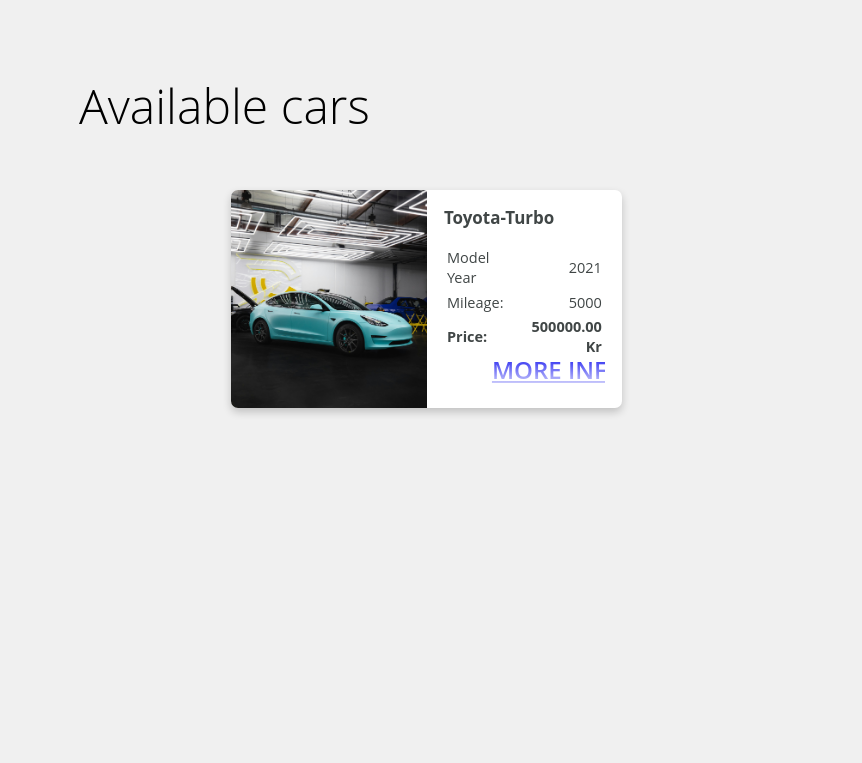
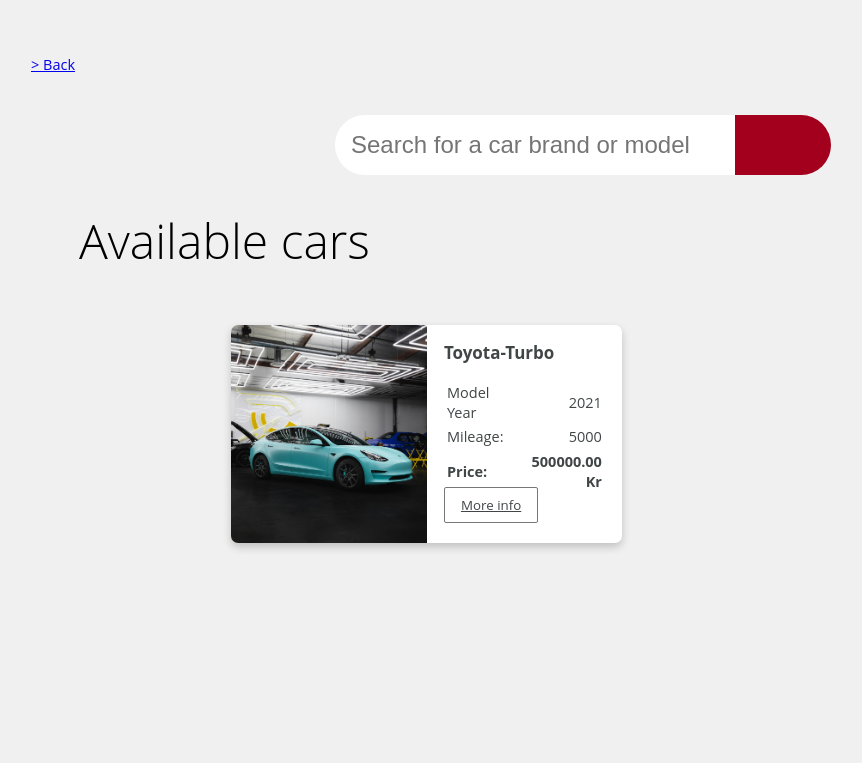
Before and after one commit to Cyber-pgp/virtual-car-dealership, a Django app: page /listings/ in a window 1280 px wide. Shown: the part 101-864 px from the top of the page, without its empty margins (9-871 px from the left). Run offline with Django 5.2, Linux system fonts and the light colour scheme; data comes from the database, SQL or seed files in the repository.

Commit message:
clean the detail page

```diff
--- a/cars/views.py
+++ b/cars/views.py
@@ -18,5 +18,15 @@ def car_details(request, car_id):
 
 def search(request):
     query = request.GET.get('q')
-    cars = Car.objects.filter(model__icontains=query) if query else Car.objects.all()
+    cars = Car.objects.all()
+
+    if query:
+        cars = Car.objects.filter(
+
+            Q(make__icontains=query) |
+            Q(model__icontains=query) |
+            Q(fuel__icontains=query)
+        )
+    else:
+        cars = []
     return render(request, 'cars/search.html', {'cars': cars, 'query': query})
--- a/static/css/styles.css
+++ b/static/css/styles.css
@@ -275,10 +275,28 @@ form.search::after {
     margin-top: auto;
     padding: 0.6em 1.2em;
     font-size: 0.92em;
+    color: #161a1a;
+    background: none;
+    border: 0.5px solid #777;
+    border-radius: 2px;
+}
+
+.card-body a {
+    min-width: 8.3em;
+    flex: none;
+    /* align-self: flex-start; */
+    margin-top: auto;
+    padding: 0.6em 1.2em;
+    font-size: 0.92em;
     color: #404646;
     background: none;
     border: 0.5px solid #777;
     border-radius: 2px;
+}
+
+.card-body a:hover {
+    border-color: #d099a0;
+    color: white;
 }
 
 .card-body button:hover {
--- a/templates/cars/car_details.html
+++ b/templates/cars/car_details.html
@@ -2,7 +2,7 @@
 {% load static %}
 
 {% block body %}
-
+<p><a href="{% url 'cars:listings' %}" class="" role="button" >  > Back</a></p>
     <main>
         <div class="grid_car_info">
             <img src="{{ car.image.url }}" alt="" class="image.img-thumbnail" height="10%" width="10%">
--- a/templates/cars/car_list.html
+++ b/templates/cars/car_list.html
@@ -2,6 +2,13 @@
 {% load static %}
 
 {% block body %}
+<p><a href="{% url 'cars:listings' %}" class="" role="button" >  > Back</a></p>
+<section class="searchbar">
+    <form class="search" action="{% url 'cars:search' %}" method="get">
+        <input type="text" class="form-control" name="q" placeholder="Search for a car brand or model" value="{{ query }}">
+        <button type="submit" aria-label="Search"><i class="btn btn-primary"></i></button>
+    </form>
+</section>
 
 <section class="page_title">
     <h2>Available cars</h2>
@@ -31,7 +38,7 @@
                             <td>{{ car.price }} Kr</td>
                         </tr>
                     </table>
-                    <p><a href="{% url 'cars:car_details' car.id %}" class="btn btn-secondary">More info</a></p>
+                    <a href="{% url 'cars:car_details' car.id %}" >More info</a>
                 </div>
             </div>
         </div>
--- a/templates/cars/search.html
+++ b/templates/cars/search.html
@@ -2,6 +2,7 @@
 {% load static %}
 
 {% block body %}
+<p><a href="{% url 'cars:listings' %}" class="" role="button" >  > Back</a></p>
 <section class="searchbar">
     <form class="search" action="{% url 'cars:search' %}" method="get">
         <input type="text" class="form-control" name="q" placeholder="Search for a car brand or model" value="{{ query }}">
```
